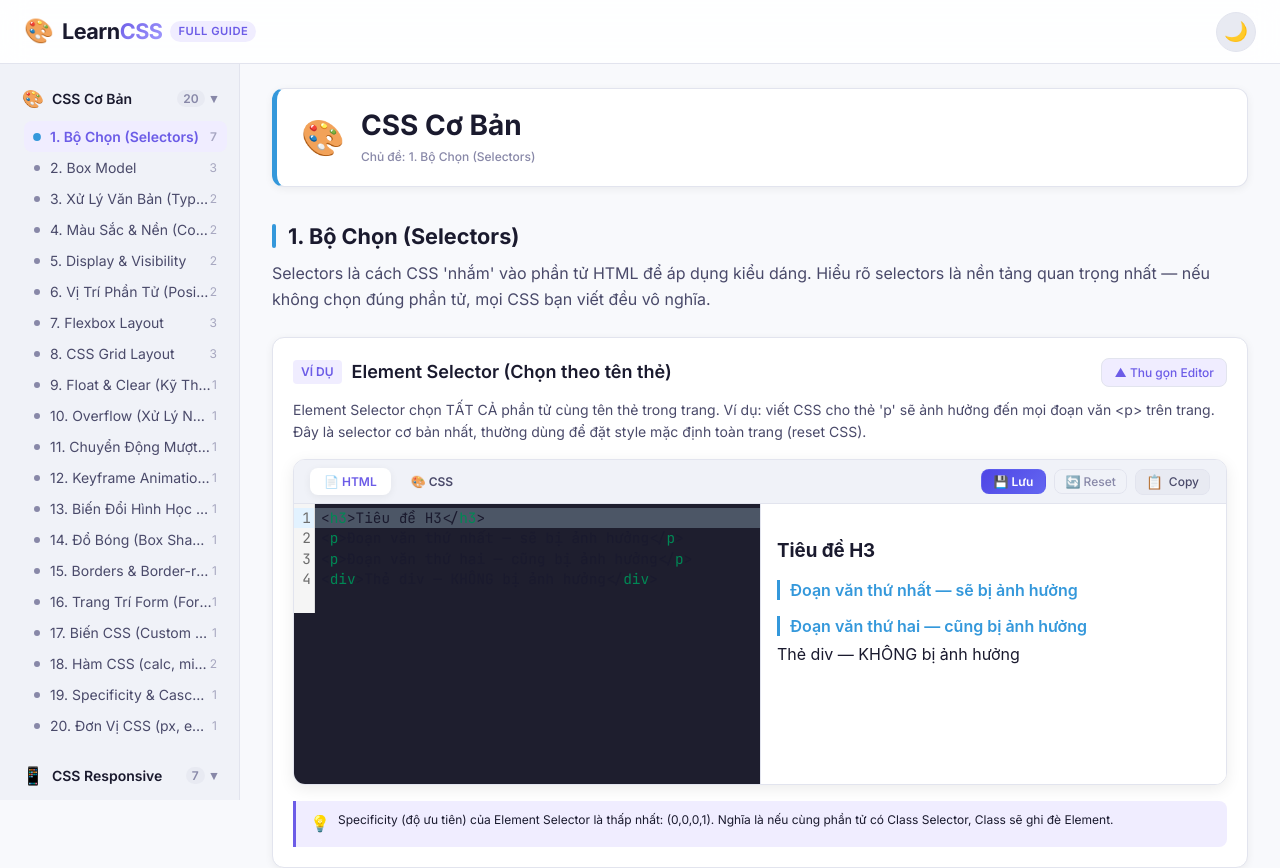
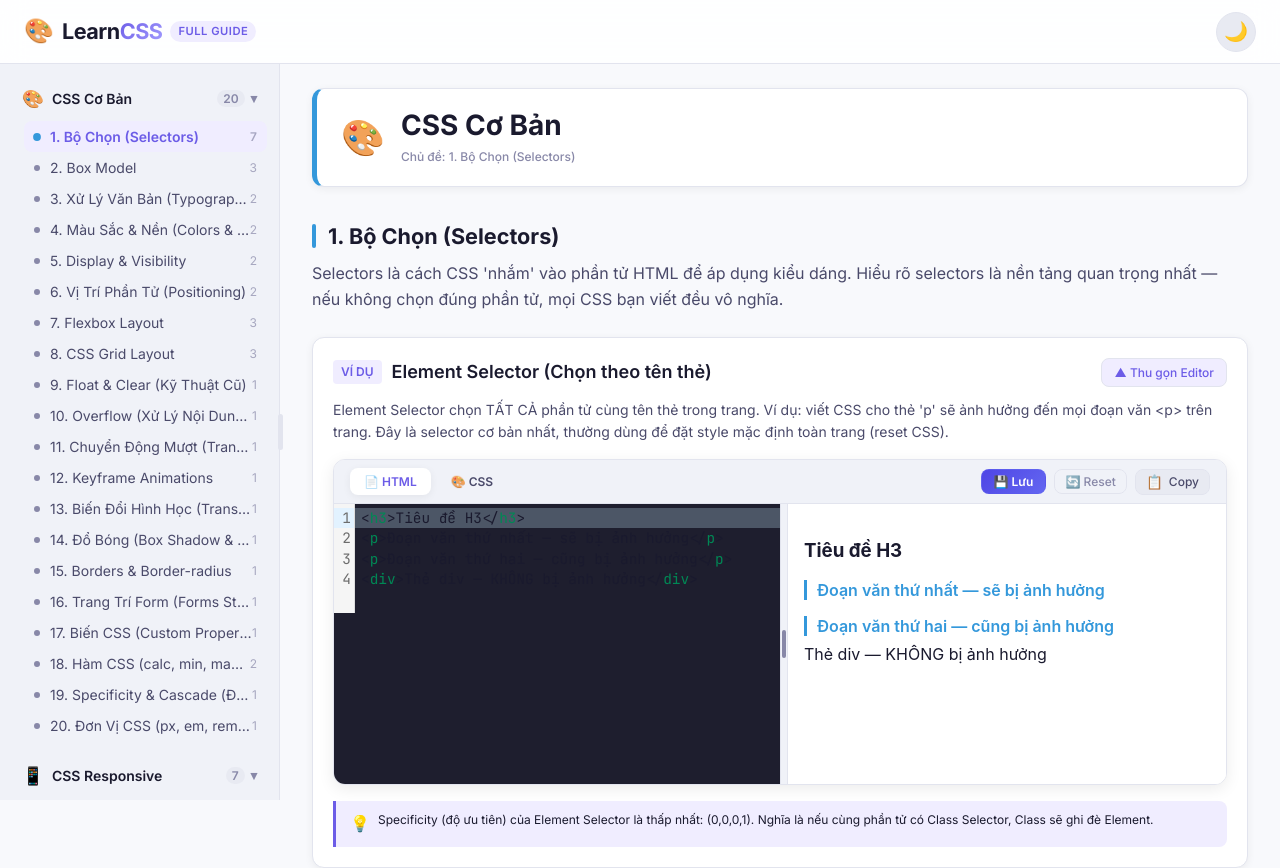
Before and after one commit to but-cmyk/learn_css_web, a React (Vite) app: page / in a window 1280 px wide. Shown: the top 868 px of the page. Built offline with nearby package versions, Linux system fonts and the light colour scheme.

Commit message:
Make Sidebar and CodeEditor/LivePreview dividers draggable

```diff
--- a/src/App.css
+++ b/src/App.css
@@ -11,3 +11,54 @@
   flex: 1;
   position: relative;
 }
+
+.app-container.is-resizing {
+  user-select: none;
+  cursor: col-resize !important;
+}
+
+.app-container.is-resizing iframe {
+  pointer-events: none !important;
+}
+
+.sidebar-resizer {
+  position: fixed;
+  top: var(--header-height);
+  left: calc(var(--sidebar-width) - 4px);
+  width: 9px;
+  height: calc(100vh - var(--header-height));
+  cursor: col-resize;
+  z-index: 120;
+  display: flex;
+  align-items: center;
+  justify-content: center;
+  user-select: none;
+  touch-action: none;
+  transition: background 0.15s ease;
+}
+
+.sidebar-resizer:hover,
+.sidebar-resizer.dragging {
+  background: var(--accent-light);
+}
+
+.resizer-pill {
+  width: 5px;
+  height: 36px;
+  border-radius: 4px;
+  background: var(--border-color);
+  transition: all 0.2s ease;
+}
+
+.sidebar-resizer:hover .resizer-pill,
+.sidebar-resizer.dragging .resizer-pill {
+  background: var(--accent-primary);
+  height: 52px;
+  box-shadow: 0 0 10px var(--accent-primary);
+}
+
+@media (max-width: 768px) {
+  .sidebar-resizer {
+    display: none;
+  }
+}
--- a/src/App.jsx
+++ b/src/App.jsx
@@ -7,6 +7,14 @@ import { ThemeProvider } from './contexts/ThemeContext';
 import './App.css';
 
 const MainLayout = () => {
+  // Sidebar Width state with persistence
+  const [sidebarWidth, setSidebarWidth] = useState(() => {
+    const saved = localStorage.getItem('learn_css_sidebar_width');
+    return saved ? parseInt(saved, 10) : 280;
+  });
+
+  const [isResizingSidebar, setIsResizingSidebar] = useState(false);
+
   // Flatten all topics for default active topic detection
   const allTopics = useMemo(() => {
     return allKnowledgeData.flatMap(cat => cat.topics);
@@ -58,8 +66,51 @@ const MainLayout = () => {
     }
   }, [allTopics]);
 
+  // Sidebar drag resizer logic
+  const handleMouseDown = (e) => {
+    e.preventDefault();
+    setIsResizingSidebar(true);
+  };
+
+  useEffect(() => {
+    if (!isResizingSidebar) return;
+
+    const handleMouseMove = (e) => {
+      const newWidth = Math.min(Math.max(e.clientX, 200), 500);
+      setSidebarWidth(newWidth);
+      localStorage.setItem('learn_css_sidebar_width', newWidth);
+    };
+
+    const handleMouseUp = () => {
+      setIsResizingSidebar(false);
+    };
+
+    const handleTouchMove = (e) => {
+      if (e.touches[0]) {
+        const newWidth = Math.min(Math.max(e.touches[0].clientX, 200), 500);
+        setSidebarWidth(newWidth);
+        localStorage.setItem('learn_css_sidebar_width', newWidth);
+      }
+    };
+
+    window.addEventListener('mousemove', handleMouseMove);
+    window.addEventListener('mouseup', handleMouseUp);
+    window.addEventListener('touchmove', handleTouchMove);
+    window.addEventListener('touchend', handleMouseUp);
+
+    return () => {
+      window.removeEventListener('mousemove', handleMouseMove);
+      window.removeEventListener('mouseup', handleMouseUp);
+      window.removeEventListener('touchmove', handleTouchMove);
+      window.removeEventListener('touchend', handleMouseUp);
+    };
+  }, [isResizingSidebar]);
+
   return (
-    <div className="app-container">
+    <div
+      className={`app-container ${isResizingSidebar ? 'is-resizing' : ''}`}
+      style={{ '--sidebar-width': `${sidebarWidth}px` }}
+    >
       <Header />
 
       <div className="app-body">
@@ -68,6 +119,15 @@ const MainLayout = () => {
           activeTopicId={activeTopicId}
           onTopicClick={(topicId) => changeActiveTopic(topicId, true)}
         />
+
+        <div
+          className={`sidebar-resizer ${isResizingSidebar ? 'dragging' : ''}`}
+          onMouseDown={handleMouseDown}
+          onTouchStart={handleMouseDown}
+          title="Kéo để chỉnh độ rộng Sidebar"
+        >
+          <div className="resizer-pill" />
+        </div>
 
         <ContentArea
           categories={allKnowledgeData}
--- a/src/components/CodePlayground/CodePlayground.css
+++ b/src/components/CodePlayground/CodePlayground.css
@@ -111,23 +111,59 @@
   min-height: 280px;
   height: auto;
   width: 100%;
+  position: relative;
 }
 
 .playground-editor {
-  flex: 1;
   min-height: 280px;
   height: auto;
-  border-right: 1px solid var(--border-color);
+  overflow: hidden;
 }
 
 .playground-editor.full-width {
+  flex: 1 !important;
   border-right: none;
 }
 
+.playground-resizer {
+  width: 8px;
+  cursor: col-resize;
+  background: var(--bg-sidebar);
+  border-left: 1px solid var(--border-color);
+  border-right: 1px solid var(--border-color);
+  display: flex;
+  align-items: center;
+  justify-content: center;
+  user-select: none;
+  touch-action: none;
+  z-index: 10;
+  transition: background 0.15s ease;
+}
+
+.playground-resizer:hover,
+.playground-resizer.dragging {
+  background: var(--accent-light);
+}
+
+.resizer-handle {
+  width: 4px;
+  height: 28px;
+  border-radius: 4px;
+  background: var(--text-muted);
+  transition: all 0.2s ease;
+}
+
+.playground-resizer:hover .resizer-handle,
+.playground-resizer.dragging .resizer-handle {
+  background: var(--accent-primary);
+  height: 44px;
+  box-shadow: 0 0 8px var(--accent-primary);
+}
+
 .playground-preview {
-  flex: 1;
   min-height: 280px;
   height: auto;
+  overflow: hidden;
 }
 
 @media (max-width: 900px) {
@@ -137,8 +173,13 @@
   }
 
   .playground-editor, .playground-preview {
+    flex: 1 1 auto !important;
     height: 260px;
     border-right: none;
     border-bottom: 1px solid var(--border-color);
   }
+
+  .playground-resizer {
+    display: none;
+  }
 }
--- a/src/components/CodePlayground/CodePlayground.jsx
+++ b/src/components/CodePlayground/CodePlayground.jsx
@@ -1,4 +1,4 @@
-import React, { useState } from 'react';
+import React, { useState, useEffect, useRef } from 'react';
 import { CodeEditor } from '../CodeEditor/CodeEditor';
 import { LivePreview } from '../LivePreview/LivePreview';
 import { CopyButton } from '../CopyButton/CopyButton';
@@ -11,8 +11,11 @@ export const CodePlayground = ({
   isSassMode = false
 }) => {
   const storageKey = exampleId ? `learn_css_saved_${exampleId}` : null;
+  const playgroundBodyRef = useRef(null);
 
   const [activeTab, setActiveTab] = useState(isSassMode ? 'css' : 'html');
+  const [splitPercent, setSplitPercent] = useState(50);
+  const [isResizingSplit, setIsResizingSplit] = useState(false);
 
   const [htmlCode, setHtmlCode] = useState(() => {
     if (storageKey) {
@@ -52,6 +55,40 @@ export const CodePlayground = ({
   });
 
   const [saveStatus, setSaveStatus] = useState('idle');
+
+  // Handle dragging split resizer
+  const handleResizerMouseDown = (e) => {
+    e.preventDefault();
+    setIsResizingSplit(true);
+  };
+
+  useEffect(() => {
+    if (!isResizingSplit || !playgroundBodyRef.current) return;
+
+    const handleMouseMove = (e) => {
+      const rect = playgroundBodyRef.current.getBoundingClientRect();
+      const clientX = e.clientX || (e.touches && e.touches[0] ? e.touches[0].clientX : rect.left + rect.width / 2);
+      const relativeX = clientX - rect.left;
+      const newPercent = Math.min(Math.max((relativeX / rect.width) * 100, 20), 80);
+      setSplitPercent(newPercent);
+    };
+
+    const handleMouseUp = () => {
+      setIsResizingSplit(false);
+    };
+
+    window.addEventListener('mousemove', handleMouseMove);
+    window.addEventListener('mouseup', handleMouseUp);
+    window.addEventListener('touchmove', handleMouseMove);
+    window.addEventListener('touchend', handleMouseUp);
+
+    return () => {
+      window.removeEventListener('mousemove', handleMouseMove);
+      window.removeEventListener('mouseup', handleMouseUp);
+      window.removeEventListener('touchmove', handleMouseMove);
+      window.removeEventListener('touchend', handleMouseUp);
+    };
+  }, [isResizingSplit]);
 
   const handleSave = () => {
     if (storageKey) {
@@ -126,8 +163,11 @@ export const CodePlayground = ({
         </div>
       </div>
 
-      <div className="playground-body">
-        <div className={`playground-editor ${isSassMode ? 'full-width' : ''}`}>
+      <div className="playground-body" ref={playgroundBodyRef}>
+        <div
+          className={`playground-editor ${isSassMode ? 'full-width' : ''}`}
+          style={!isSassMode ? { flex: `0 0 ${splitPercent}%` } : {}}
+        >
           {activeTab === 'html' && !isSassMode && (
             <CodeEditor
               code={htmlCode}
@@ -145,9 +185,26 @@ export const CodePlayground = ({
         </div>
 
         {!isSassMode && (
-          <div className="playground-preview">
-            <LivePreview html={htmlCode} css={cssCode} isSassMode={isSassMode} />
-          </div>
+          <>
+            <div
+              className={`playground-resizer ${isResizingSplit ? 'dragging' : ''}`}
+              onMouseDown={handleResizerMouseDown}
+              onTouchStart={handleResizerMouseDown}
+              title="Kéo để chỉnh kích thước Editor & Preview"
+            >
+              <div className="resizer-handle" />
+            </div>
+
+            <div
+              className="playground-preview"
+              style={{
+                flex: `0 0 calc(${100 - splitPercent}% - 8px)`,
+                pointerEvents: isResizingSplit ? 'none' : 'auto'
+              }}
+            >
+              <LivePreview html={htmlCode} css={cssCode} isSassMode={isSassMode} />
+            </div>
+          </>
         )}
       </div>
     </div>
```
